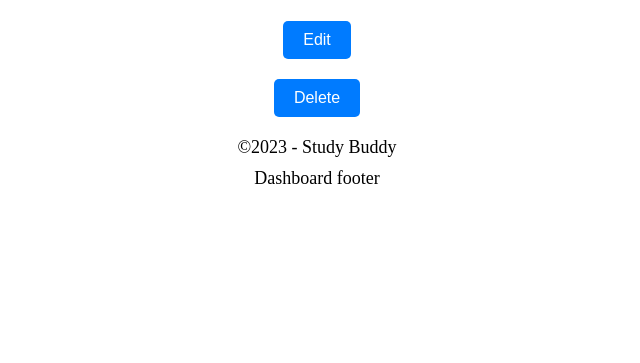
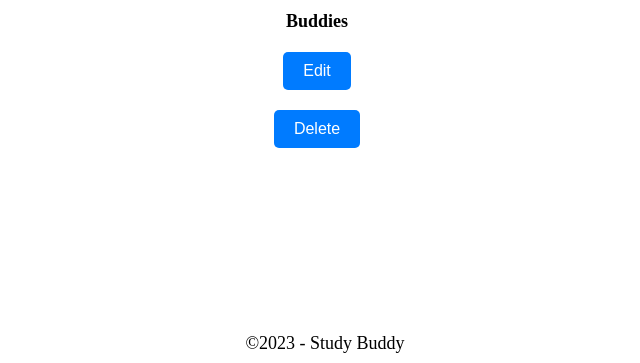
Before and after one commit to mastertimisensei/StudyBuddyBE, a Flask app: page /getUserdata/1 in a window 1280 px wide. Shown: the part 437-800 px from the top of the page, without its empty margins (323-963 px from the left). Run offline with Flask 3, Linux system fonts and the light colour scheme; data that the repository does not hold is empty.

Commit message:
Flask Update

```diff
--- a/adminweb/api.py
+++ b/adminweb/api.py
@@ -31,7 +31,7 @@ def login():
     password = request.form['password']
     loginurl = 'http://localhost:3000/signIn' #or 'https://studybuddy-backend.onrender.com/signIn'
     # post data to url
-    login = requests.post(loginurl, data={'email': username, 'password': password})
+    login = requests.post(loginurl, data={'email': username, 'password': password, 'flag':True})
     # check if login is successful
     print(login.status_code)
     if login.status_code == 200:
@@ -74,10 +74,9 @@ def getUserdata(uid):
             if buddy_post.status_code != 200:
                 return f"Error fetching user data: {buddy_post.status_code}"
             buddy_data = buddy_post.json()
-            data['buddies'][i] = buddy_data['name']
+            data['buddies'][i] = buddy_data
     except ValueError as e:
         return f"Error parsing response as JSON: {e}"
-    print(data)
     #show the user profile picture for that user
     showProfilePicurl = 'http://localhost:3000/showProfilePicture'
     showProfilePic = requests.post(showProfilePicurl, data={'uid': uid})
--- a/adminweb/static/style.css
+++ b/adminweb/static/style.css
@@ -98,6 +98,24 @@ nav a:hover {
   }
 }
 
+
+table {
+  margin-left: auto;
+  margin-right: auto;
+}
+
+input {
+  margin-left: auto;
+  margin-right: auto;
+}
+
+footer {
+  position: absolute;
+  bottom: 0;
+  width: 100%;
+  height: 2.5rem;            /* Footer height */
+}
+
 /* Media queries for extra small screens */
 @media only screen and (max-width: 576px) {
   /* Reduce the font size of the user info */
--- a/adminweb/templates/base.html
+++ b/adminweb/templates/base.html
@@ -4,7 +4,9 @@
     <meta charset="UTF-8">
     <meta http-equiv="X-UA-Compatible" content="IE=edge">
     <meta name="viewport" content="width=device-width, initial-scale=1.0">
-    {% block head %}{% endblock %}
+    {% block head %}
+    <link rel="stylesheet" type="text/css" href="{{ url_for('static', filename='style.css') }}">
+    {% endblock %}
     <title>{% block title %}{% endblock %}</title>
 </head>
 <body>
@@ -23,12 +25,12 @@
     <main>
         {% block content %}{% endblock %}
     </main>
-    <div id="footer">
-    <footer>
         {% block footer %}
+        <div id="footer">
+        <footer>
             <p>&copy;2023 - Study Buddy</p>
+        </footer>
+    </div>
         {% endblock %}
-    </footer>
-    </div>
 </body>
 </html>
--- a/adminweb/templates/user.html
+++ b/adminweb/templates/user.html
@@ -4,7 +4,6 @@
 
 {% block head %}
     {{ super() }}
-    <link rel="stylesheet" type="text/css" href="{{ url_for('static', filename='style.css') }}">
 {% endblock %}
 
 {% block content %}
@@ -17,8 +16,9 @@
     <p>University : {{ user.university }} </p>
     <p>Bio : {{user.bio}}</p>
     <p> UserId : {{ user.uid }} </p>
+    <p><b> Buddies</b></p>
     {% for buddy in user.buddies %}
-        <p> Buddies : {{ buddy}} </p>
+        <p><a href="{{ url_for('getUserdata', uid=buddy.uid) }}">{{ buddy.name }}</a></p>
     {% endfor %}
     <!--Find the buddies names -->
     <button onclick="window.location.href='/user/edit'">Edit</button>
@@ -28,5 +28,4 @@
 
 {% block footer %}
     {{ super() }}
-    <p>Dashboard footer</p>
 {% endblock %}
```
Also changed, not shown: adminweb/templates/dashboard.html (+5 -2 lines).
